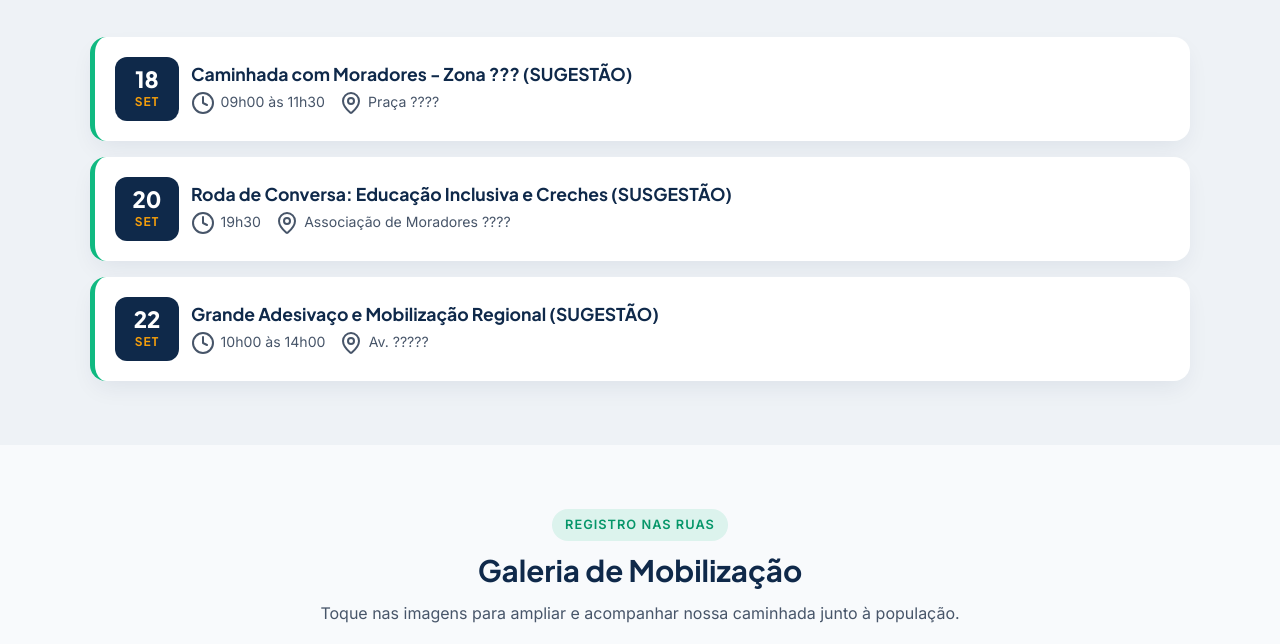
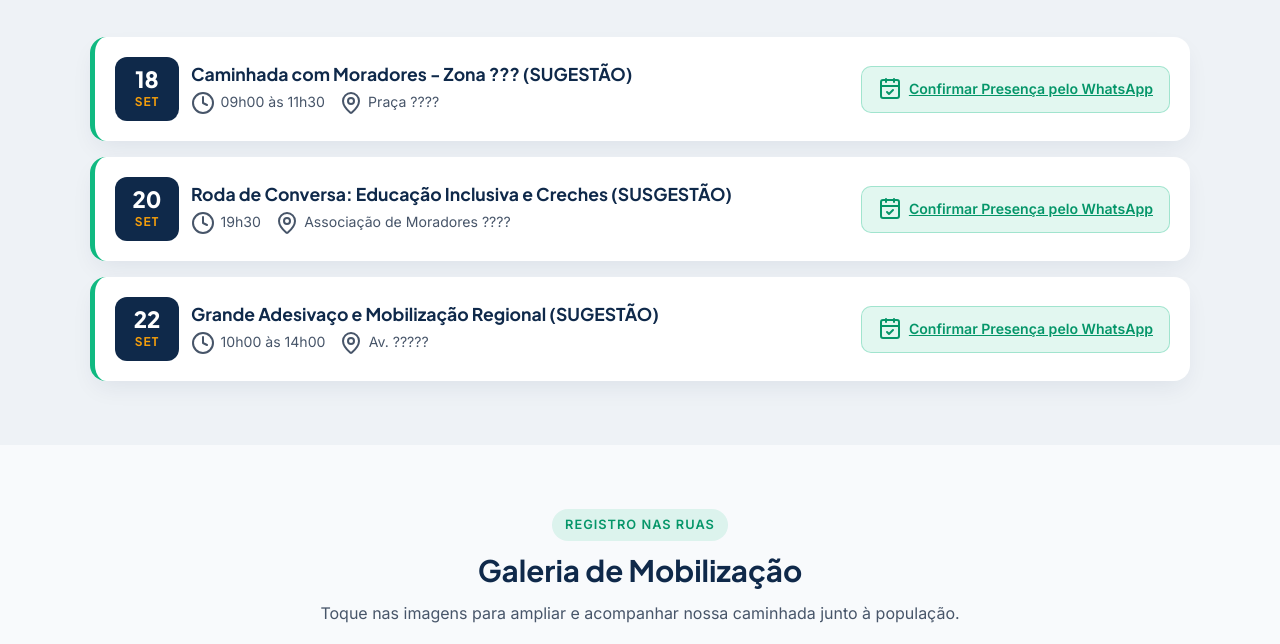
Before and after one commit to zanoniweb/pessoalexclusive, a plain HTML site: page index.html in a window 1280 px wide. Shown: the part 1663-2307 px from the top of the page. Drawn offline with nearby package versions, Linux system fonts and the light colour scheme.

Commit message:
Add files via upload

```diff
--- a/index.html
+++ b/index.html
@@ -990,11 +990,14 @@
             </div>
           </div>
 
-          <!--
-          <button class="btn-rsvp" onclick="togglePresenca(this)">
-            <i data-lucide="calendar-check" size="16"></i> Confirmar Presença
-          </button>
-          -->
+
+          <a href="https://wa.me/5543988635712?text=Ol%C3%A1!%20Confirmo%20minha%20presen%C3%A7a%20no%20evento%20do%20dia%2018%2F09%20da%20Candidata%2011111."
+            target="_blank"
+            rel="noopener noreferrer"
+            class="btn-rsvp">
+            <i data-lucide="calendar-check" size="16"></i> Confirmar Presença pelo WhatsApp
+          </a>
+
 
         </div>
 
@@ -1015,11 +1018,13 @@
             </div>
           </div>
 
-          <!--
-          <button class="btn-rsvp" onclick="togglePresenca(this)">
-            <i data-lucide="calendar-check" size="16"></i> Confirmar Presença
-          </button>
-          -->
+          <a href="https://wa.me/5543988635712?text=Ol%C3%A1!%20Confirmo%20minha%20presen%C3%A7a%20no%20evento%20do%20dia%2020%2F09%20da%20Candidata%2011111."
+            target="_blank"
+            rel="noopener noreferrer"
+            class="btn-rsvp">
+            <i data-lucide="calendar-check" size="16"></i> Confirmar Presença pelo WhatsApp
+          </a>
+
 
         </div>
 
@@ -1039,11 +1044,13 @@
             </div>
           </div>
 
-          <!--
-          <button class="btn-rsvp" onclick="togglePresenca(this)">
-            <i data-lucide="calendar-check" size="16"></i> Confirmar Presença
-          </button>
-          -->
+          <a href="https://wa.me/5543988635712?text=Ol%C3%A1!%20Confirmo%20minha%20presen%C3%A7a%20no%20evento%20do%20dia%2022%2F09%20da%20Candidata%2011111."
+            target="_blank"
+            rel="noopener noreferrer"
+            class="btn-rsvp">
+            <i data-lucide="calendar-check" size="16"></i> Confirmar Presença pelo WhatsApp
+          </a>
+
 
         </div>
       </div>
```
